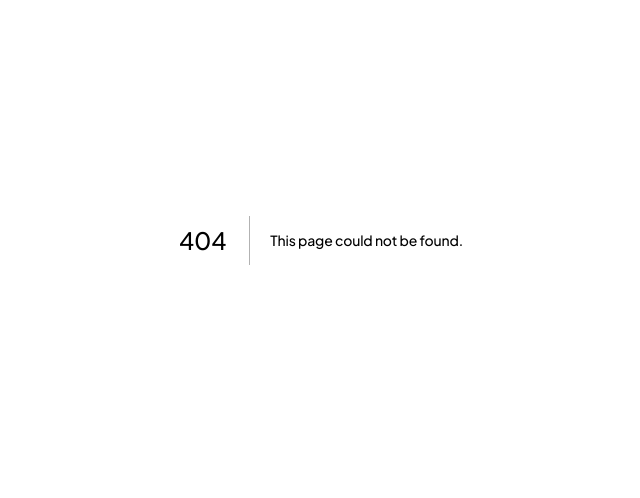
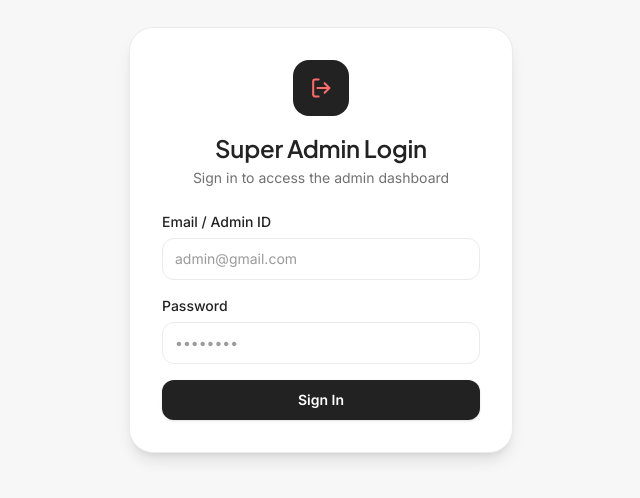
Before and after one commit to RajRathore1/odoo-ldce-hackathon-26, a Next.js app in the folder Admin_Panel/: page /login in a window 1280 px wide. Before the commit this address had no page. Shown: the part 160-658 px from the top of the page, without its empty margins (319-959 px from the left). Built offline with nearby package versions, Linux system fonts and the light colour scheme; no server answers.

Commit message:
feat: gate admin panel behind a login screen wired to the real admin auth endpoint

```diff
--- /dev/null
+++ b/Admin_Panel/src/app/login/page.tsx
@@ -0,0 +1,115 @@
+"use client";
+
+import { useState } from "react";
+import { useRouter } from "next/navigation";
+import { adminLogin } from "@/lib/admin-auth";
+
+export default function AdminLoginPage() {
+  const router = useRouter();
+  const [email, setEmail] = useState("");
+  const [password, setPassword] = useState("");
+  const [error, setError] = useState("");
+  const [submitting, setSubmitting] = useState(false);
+
+  async function handleSubmit(event: React.FormEvent<HTMLFormElement>) {
+    event.preventDefault();
+    setError("");
+    setSubmitting(true);
+
+    const result = await adminLogin(email.trim(), password);
+
+    if (!result.ok) {
+      setError(result.message);
+      setSubmitting(false);
+      return;
+    }
+
+    router.push("/");
+  }
+
+  return (
+    <div className="flex min-h-screen items-center justify-center bg-subtle px-4">
+      <div className="w-full max-w-sm rounded-3xl border border-border bg-surface p-8 shadow-lg">
+        <div className="flex flex-col items-center text-center">
+          <span className="flex size-14 items-center justify-center rounded-2xl bg-primary text-accent">
+            <LoginIcon className="size-6" />
+          </span>
+          <h1 className="mt-4 font-heading text-2xl font-semibold">
+            Super Admin Login
+          </h1>
+          <p className="mt-1 text-sm text-text-muted">
+            Sign in to access the admin dashboard
+          </p>
+        </div>
+
+        <form onSubmit={handleSubmit} className="mt-6 space-y-4" noValidate>
+          <div className="space-y-1.5">
+            <label
+              htmlFor="email"
+              className="block text-sm font-medium text-text"
+            >
+              Email / Admin ID
+            </label>
+            <input
+              id="email"
+              type="email"
+              autoComplete="username"
+              value={email}
+              onChange={(event) => setEmail(event.target.value)}
+              placeholder="admin@gmail.com"
+              required
+              className="w-full rounded-xl border border-border bg-bg px-3 py-2.5 text-sm text-text placeholder:text-text-muted/70 focus:border-primary focus:outline-none focus:ring-2 focus:ring-primary/15"
+            />
+          </div>
+
+          <div className="space-y-1.5">
+            <label
+              htmlFor="password"
+              className="block text-sm font-medium text-text"
+            >
+              Password
+            </label>
+            <input
+              id="password"
+              type="password"
+              autoComplete="current-password"
+              value={password}
+              onChange={(event) => setPassword(event.target.value)}
+              placeholder="••••••••"
+              required
+              className="w-full rounded-xl border border-border bg-bg px-3 py-2.5 text-sm text-text placeholder:text-text-muted/70 focus:border-primary focus:outline-none focus:ring-2 focus:ring-primary/15"
+            />
+          </div>
+
+          {error && <p className="text-sm text-danger">{error}</p>}
+
+          <button
+            type="submit"
+            disabled={submitting}
+            className="w-full rounded-xl bg-primary py-2.5 text-sm font-semibold text-white shadow-sm transition-all hover:bg-primary/90 disabled:opacity-60"
+          >
+            {submitting ? "Signing in…" : "Sign In"}
+          </button>
+        </form>
+      </div>
+    </div>
+  );
+}
+
+function LoginIcon({ className }: { className?: string }) {
+  return (
+    <svg
+      viewBox="0 0 20 20"
+      fill="none"
+      stroke="currentColor"
+      strokeWidth="1.7"
+      strokeLinecap="round"
+      strokeLinejoin="round"
+      className={className}
+      aria-hidden
+    >
+      <path d="M8 17H5a1.5 1.5 0 0 1-1.5-1.5v-11A1.5 1.5 0 0 1 5 3h3" />
+      <path d="M13 14l4-4-4-4M17 10H7" />
+    </svg>
+  );
+}
--- a/Admin_Panel/src/app/page.tsx
+++ b/Admin_Panel/src/app/page.tsx
@@ -1,7 +1,25 @@
+"use client";
+
+import { useEffect, useSyncExternalStore } from "react";
+import { useRouter } from "next/navigation";
 import { AdminDashboard } from "@/components/admin-dashboard";
 import { AdminShell } from "@/components/admin-shell";
+import { isAdminAuthed } from "@/lib/admin-auth";
+
+function subscribe() {
+  return () => {};
+}
 
 export default function AdminDashboardPage() {
+  const router = useRouter();
+  const authed = useSyncExternalStore(subscribe, isAdminAuthed, () => false);
+
+  useEffect(() => {
+    if (!authed) router.replace("/login");
+  }, [authed, router]);
+
+  if (!authed) return null;
+
   return (
     <AdminShell>
       <AdminDashboard />
--- a/Admin_Panel/src/components/admin-shell.tsx
+++ b/Admin_Panel/src/components/admin-shell.tsx
@@ -1,16 +1,19 @@
 "use client";
 
 import { useState } from "react";
+import { useRouter } from "next/navigation";
 import {
   ActivityIcon,
   BellIcon,
   ChartIcon,
   DashboardIcon,
+  LogOutIcon,
   MapPinIcon,
   SearchIcon,
   UsersIcon,
 } from "@/components/icons";
 import { cn } from "@/lib/cn";
+import { clearAdminAuthed } from "@/lib/admin-auth";
 import { useActiveSection } from "@/lib/use-active-section";
 
 function GlobeMark() {
@@ -59,8 +62,14 @@ const navItems = [
 ];
 
 export function AdminShell({ children }: { children: React.ReactNode }) {
+  const router = useRouter();
   const activeId = useActiveSection(navItems.map((item) => item.id));
   const [mobileNavOpen, setMobileNavOpen] = useState(false);
+
+  function handleLogout() {
+    clearAdminAuthed();
+    router.push("/login");
+  }
 
   return (
     <div className="flex min-h-screen bg-subtle">
@@ -146,6 +155,15 @@ export function AdminShell({ children }: { children: React.ReactNode }) {
                 <p className="text-xs text-text-muted">Super admin</p>
               </div>
             </div>
+
+            <button
+              type="button"
+              onClick={handleLogout}
+              aria-label="Log out"
+              className="rounded-full p-2 text-text-muted transition-colors hover:bg-danger/10 hover:text-danger"
+            >
+              <LogOutIcon className="size-5" />
+            </button>
           </div>
 
           {mobileNavOpen && (
--- a/Admin_Panel/src/components/icons.tsx
+++ b/Admin_Panel/src/components/icons.tsx
@@ -164,3 +164,21 @@ export function TrendUpIcon({ className }: IconProps) {
     </svg>
   );
 }
+
+export function LogOutIcon({ className }: IconProps) {
+  return (
+    <svg
+      viewBox="0 0 20 20"
+      fill="none"
+      stroke="currentColor"
+      strokeWidth="1.6"
+      strokeLinecap="round"
+      strokeLinejoin="round"
+      className={className}
+      aria-hidden
+    >
+      <path d="M8 17H5a1.5 1.5 0 0 1-1.5-1.5v-11A1.5 1.5 0 0 1 5 3h3" />
+      <path d="M13 14l4-4-4-4M17 10H7" />
+    </svg>
+  );
+}
--- /dev/null
+++ b/Admin_Panel/src/lib/admin-auth.ts
@@ -0,0 +1,69 @@
+const API_BASE_URL =
+  process.env.NEXT_PUBLIC_API_BASE_URL ?? "http://localhost:8000/api/v1";
+
+const ACCESS_KEY = "gt-admin-access";
+const REFRESH_KEY = "gt-admin-refresh";
+
+type LoginResponse = {
+  success: boolean;
+  message: string | null;
+  data: { tokens: { access: string; refresh: string } } | null;
+};
+
+export type AdminLoginResult = { ok: true } | { ok: false; message: string };
+
+export async function adminLogin(
+  email: string,
+  password: string,
+): Promise<AdminLoginResult> {
+  let response: Response;
+  try {
+    response = await fetch(`${API_BASE_URL}/admin/auth/login/`, {
+      method: "POST",
+      headers: { "Content-Type": "application/json" },
+      body: JSON.stringify({ email, password }),
+    });
+  } catch {
+    return {
+      ok: false,
+      message: "Can't reach the server. Is the backend running?",
+    };
+  }
+
+  const payload: LoginResponse | null = await response.json().catch(() => null);
+
+  if (!response.ok || !payload?.success || !payload.data) {
+    const fallback =
+      response.status === 403
+        ? "This account doesn't have admin access."
+        : "Incorrect email or password.";
+    return { ok: false, message: payload?.message ?? fallback };
+  }
+
+  window.sessionStorage.setItem(ACCESS_KEY, payload.data.tokens.access);
+  window.sessionStorage.setItem(REFRESH_KEY, payload.data.tokens.refresh);
+  return { ok: true };
+}
+
+export function isAdminAuthed() {
+  if (typeof window === "undefined") return false;
+  return Boolean(window.sessionStorage.getItem(ACCESS_KEY));
+}
+
+export function getAdminAccessToken() {
+  if (typeof window === "undefined") return null;
+  return window.sessionStorage.getItem(ACCESS_KEY);
+}
+
+export function clearAdminAuthed() {
+  const refresh = window.sessionStorage.getItem(REFRESH_KEY);
+  if (refresh) {
+    fetch(`${API_BASE_URL}/auth/logout/`, {
+      method: "POST",
+      headers: { "Content-Type": "application/json" },
+      body: JSON.stringify({ refresh }),
+    }).catch(() => {});
+  }
+  window.sessionStorage.removeItem(ACCESS_KEY);
+  window.sessionStorage.removeItem(REFRESH_KEY);
+}
```
